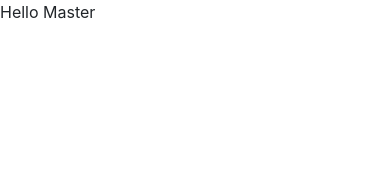
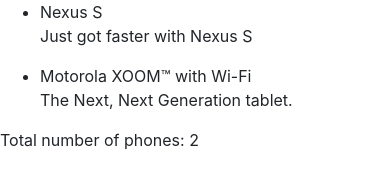
Before and after one commit to PaweI/angular-tutorial, a website: page app/index.html in a window 390 px wide. Drawn offline with nearby package versions, Linux system fonts and the light colour scheme.

Commit message:
two phones in html

```diff
--- a/app/index.html
+++ b/app/index.html
@@ -9,7 +9,21 @@
 </head>
 <body>
 
-  <p>Hello {{ "Master" }}</p>
+  <ul>
+    <li>
+      <span>Nexus S</span>
+      <p>
+        Just got faster with Nexus S
+      </p>
+    </li>
+    <li>
+      <span>Motorola XOOM™ with Wi-Fi</span>
+      <p>
+        The Next, Next Generation tablet.
+      </p>
+    </li>
+  </ul>
+  <p>Total number of phones: 2</p>
 
 </body>
 </html>
```
